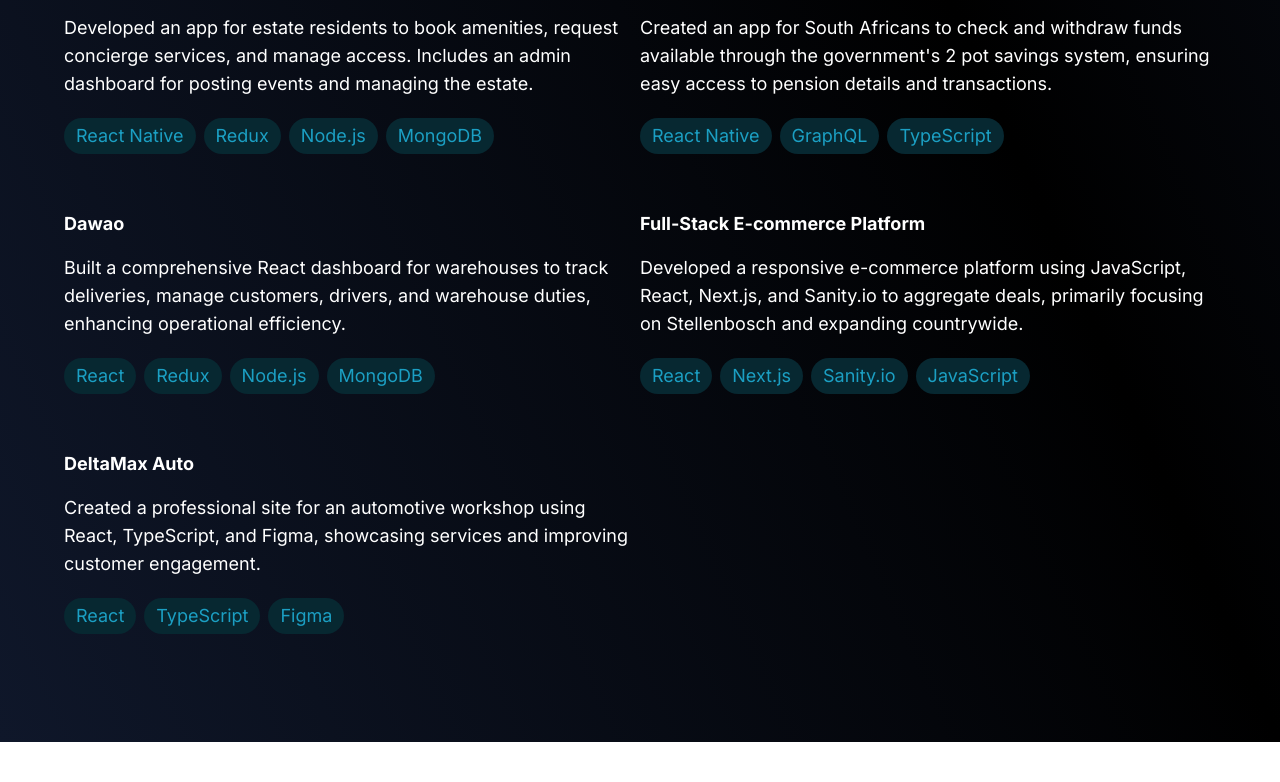
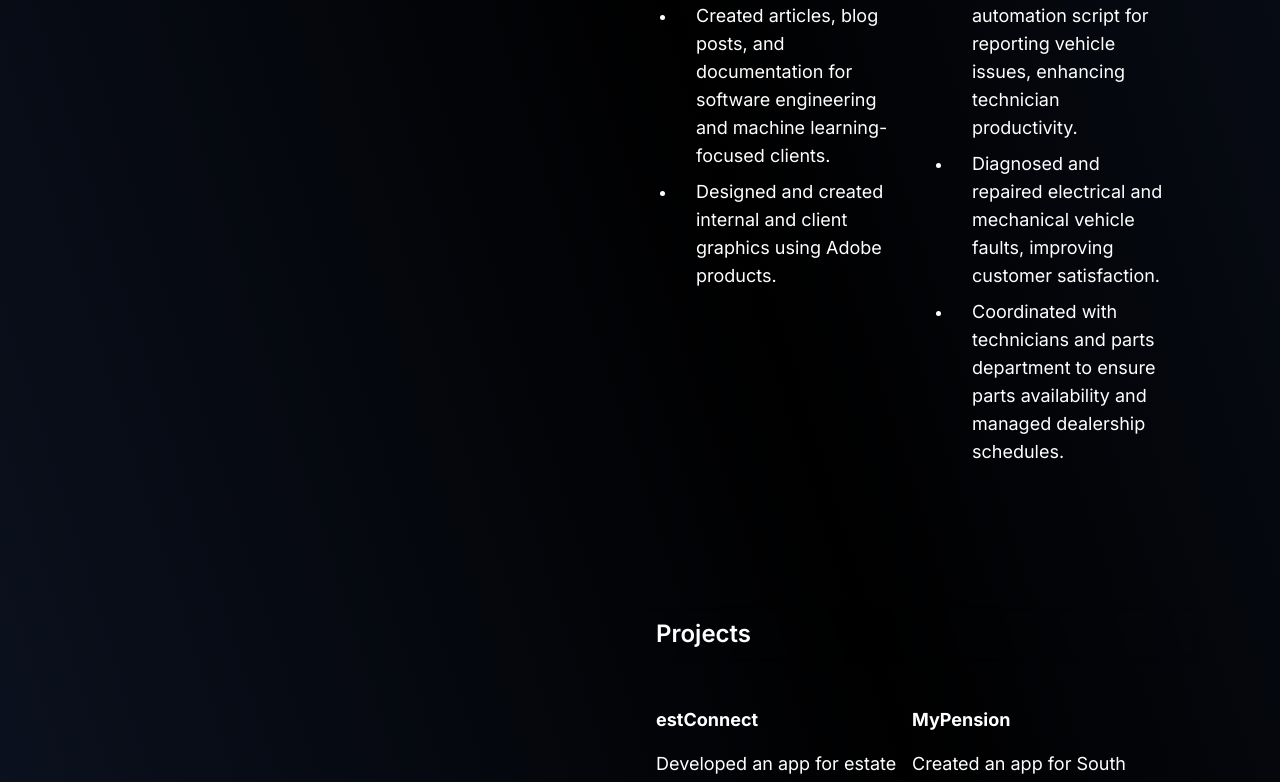
Before and after one commit to nhlanhlacliq/nhlanhla-masuku, a Next.js app: page / in a window 1280 px wide. Shown: the part 2130-2912 px from the top of the page. Before the commit the page ends 2872 px from the top, so only its background shows below. Built offline with nearby package versions, Linux system fonts and the light colour scheme.

Commit message:
add responsiveness

```diff
--- a/src/app/page.tsx
+++ b/src/app/page.tsx
@@ -5,11 +5,15 @@ import Experience from "@/components/Experience";
 
 export default function Home() {
   return (
-    <div>
-      <Hero />
-      <About />
-      <Experience />
-      <Projects />
+    <div className='lg:flex'>
+      <div className='lg:w-1/2'>
+        <Hero />
+      </div>
+      <div className='lg:w-1/2 lg:-ml-12 lg:pt-4'>
+        <About />
+        <Experience />
+        <Projects />
+      </div>
     </div>
   );
 }
```
